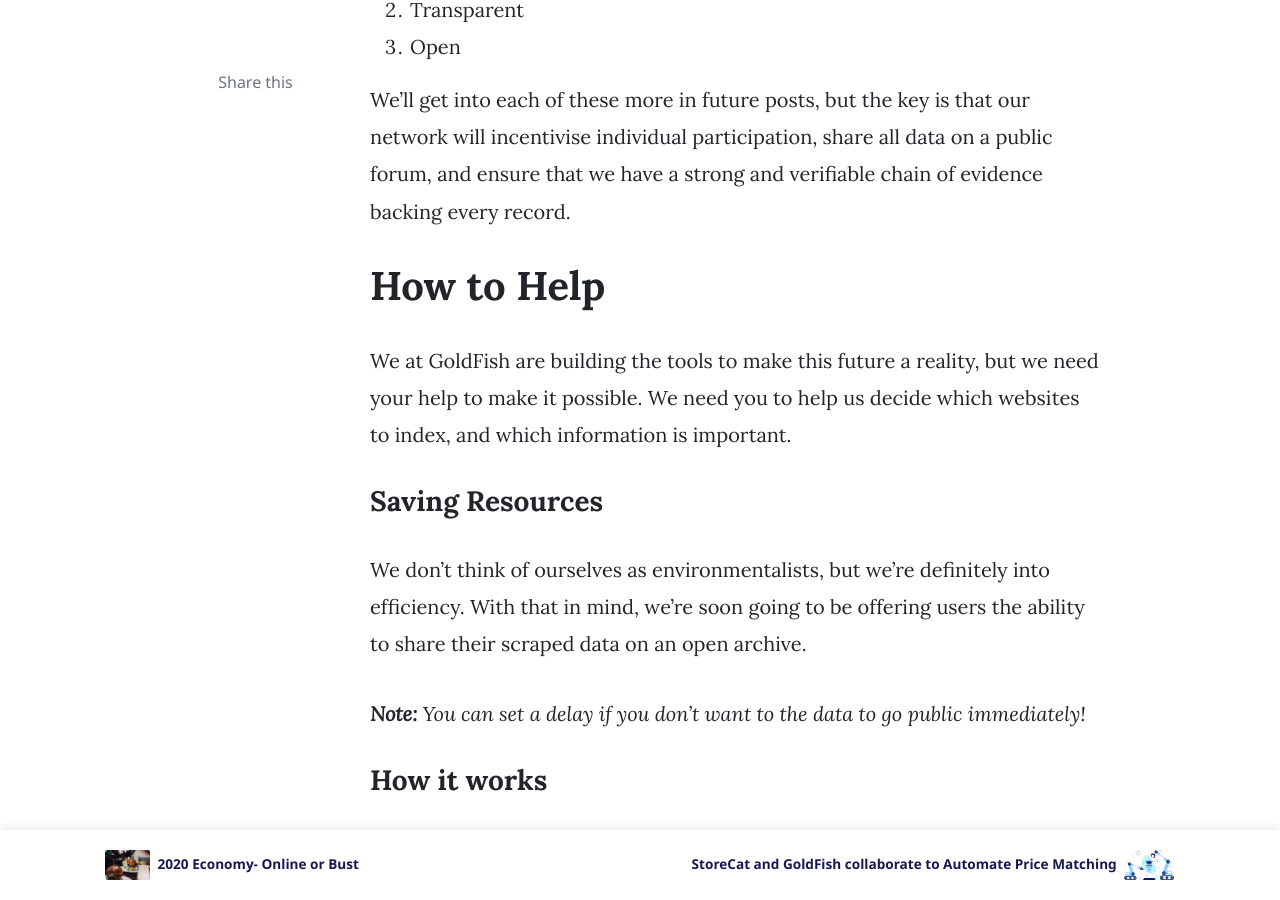
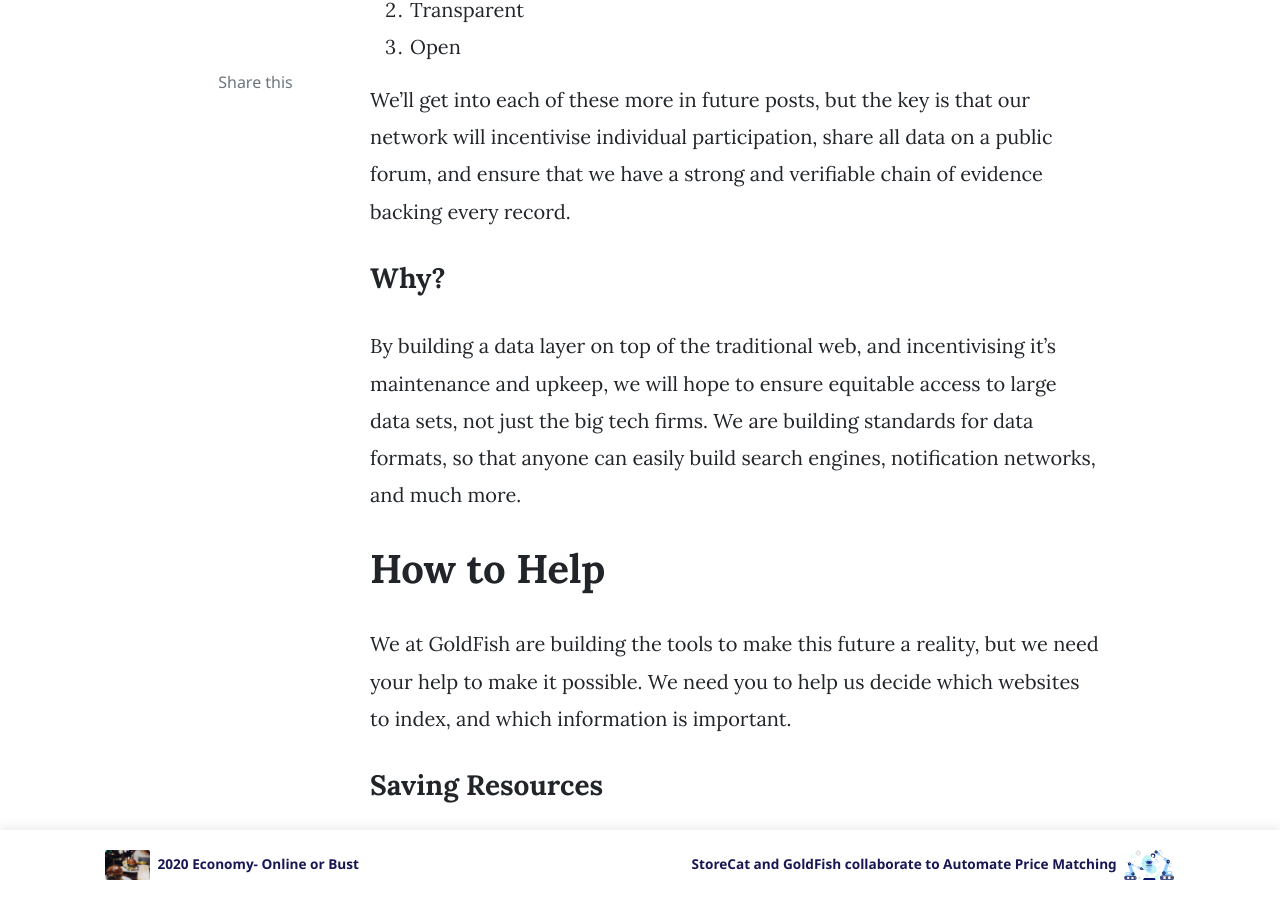
Before and after one commit to tykoii/blog, a Jekyll site: the page built from _posts/2019-05-10-our-web-free-archive.markdown, in a window 1280 px wide and 900 px high, scrolled down 1382 px. Built offline with Jekyll 4.4.1, drawn with Linux system fonts in a browser that asks for light colours; nearby versions of some CDN libraries; comment, search, counter and statistics services are not loaded; some of the changed text lies outside the part shown.

```diff
--- a/_posts/2019-05-10-our-web-free-archive.markdown
+++ b/_posts/2019-05-10-our-web-free-archive.markdown
@@ -21,6 +21,9 @@
 </ol>
 We'll get into each of these more in future posts, but the key is that our network will incentivise individual participation, share all data on a public forum, and ensure that we have a strong and verifiable chain of evidence backing every record.
 
+<h3>Why?</h3>
+By building a data layer on top of the traditional web, and incentivising it's maintenance and upkeep, we will hope to ensure equitable access to large data sets, not just the big tech firms. We are building standards for data formats, so that anyone can easily build search engines, notification networks, and much more.
+
 <h1>How to Help</h1>
 We at GoldFish are building the tools to make this future a reality, but we need your help to make it possible. We need you to help us decide which websites to index, and which information is important.
 
```
